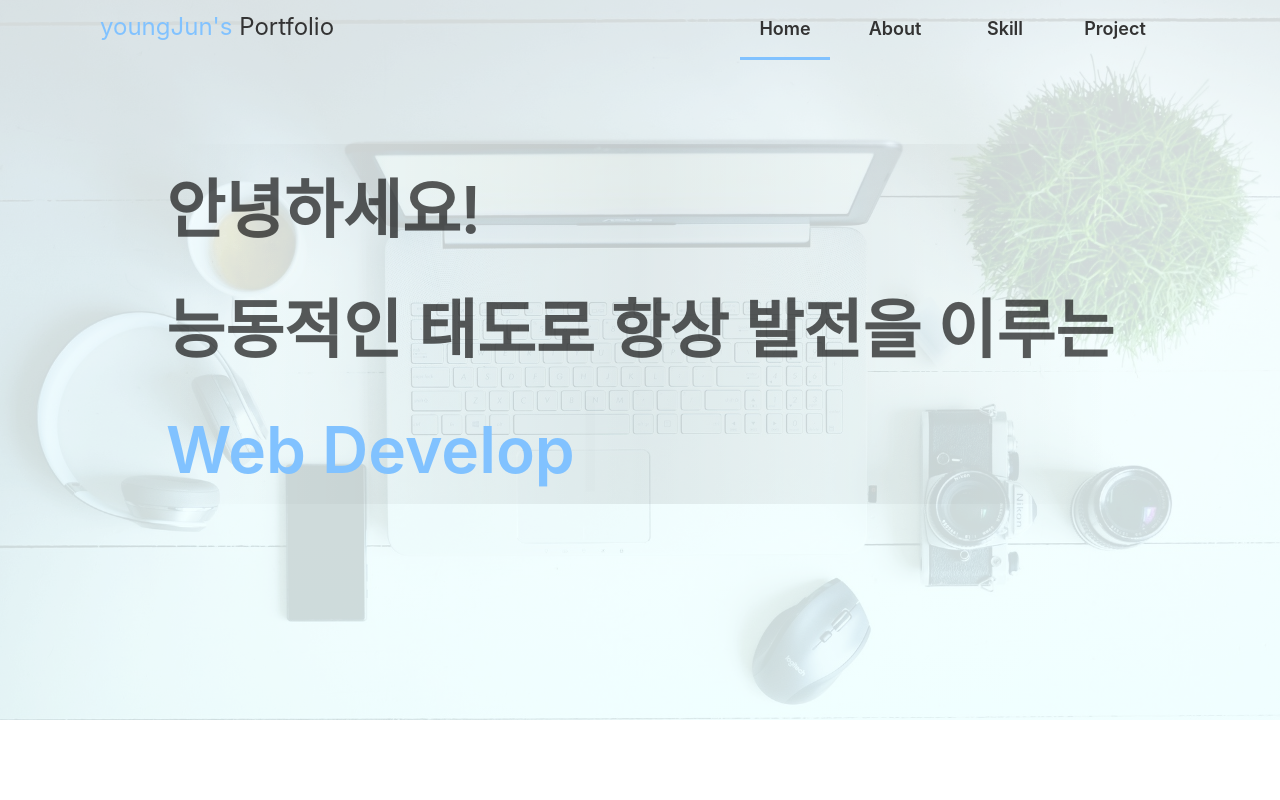
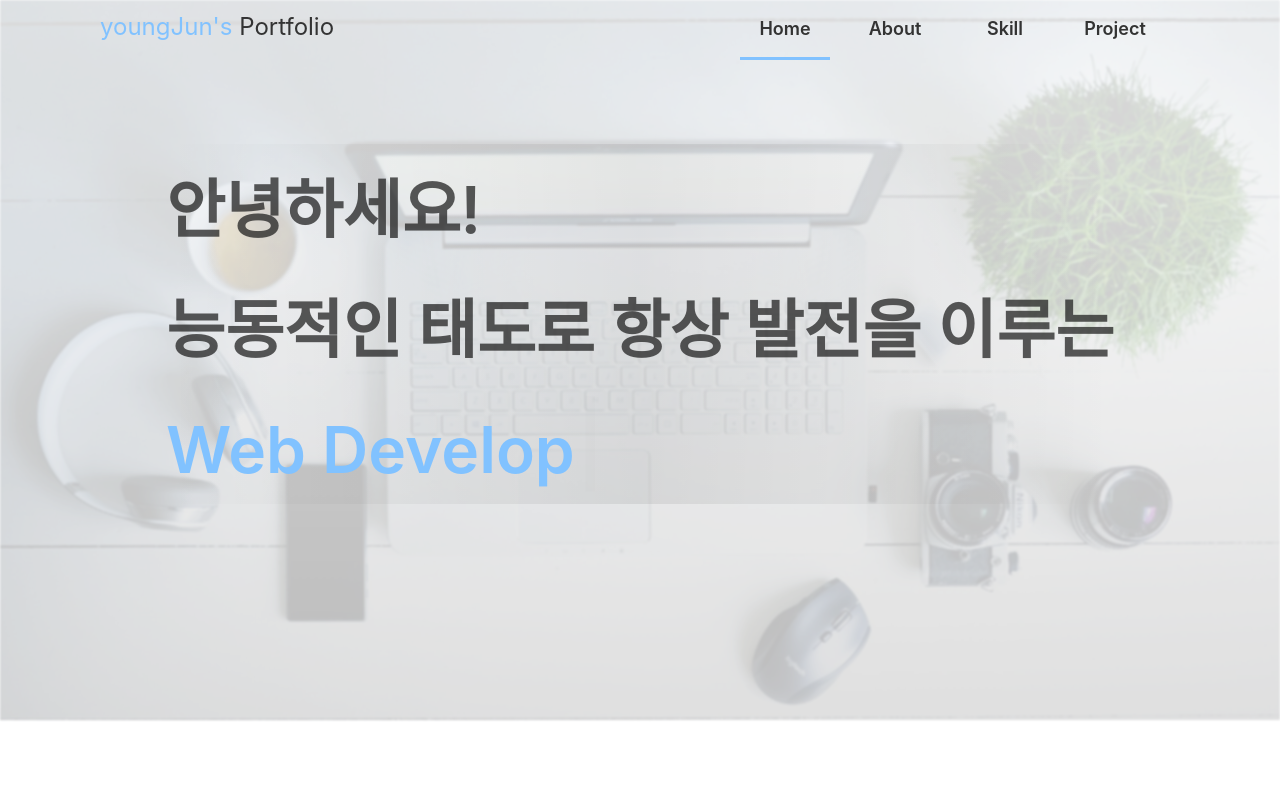
Before and after one commit to kyj9168/aboutMe, a React (Create React App) app: page / in a window 1280 px wide. Shown: the top 800 px of the page. Built offline with nearby package versions, Linux system fonts and the light colour scheme.

Commit message:
메인 색상 변경

```diff
--- a/src/components/Section/Home.js
+++ b/src/components/Section/Home.js
@@ -17,8 +17,8 @@ const Background = styled.div`
     height: 100%;
     background-image: linear-gradient(
             to bottom,
-            rgba(245, 255, 255, 0.8),
-            rgba(230, 255, 255, 0.8)
+            rgba(255, 255, 255, 0.8),
+            rgba(200, 200, 200, 0.8)
         ),
         url(${img});
     background-position: center 30%;
@@ -29,6 +29,7 @@ const Background = styled.div`
     right: 0;
     left: 0;
     bottom: 0;
+    filter: blur(1px);
 `;
 // rgb(220 253 255))
 // filter: blur(3px);
```
